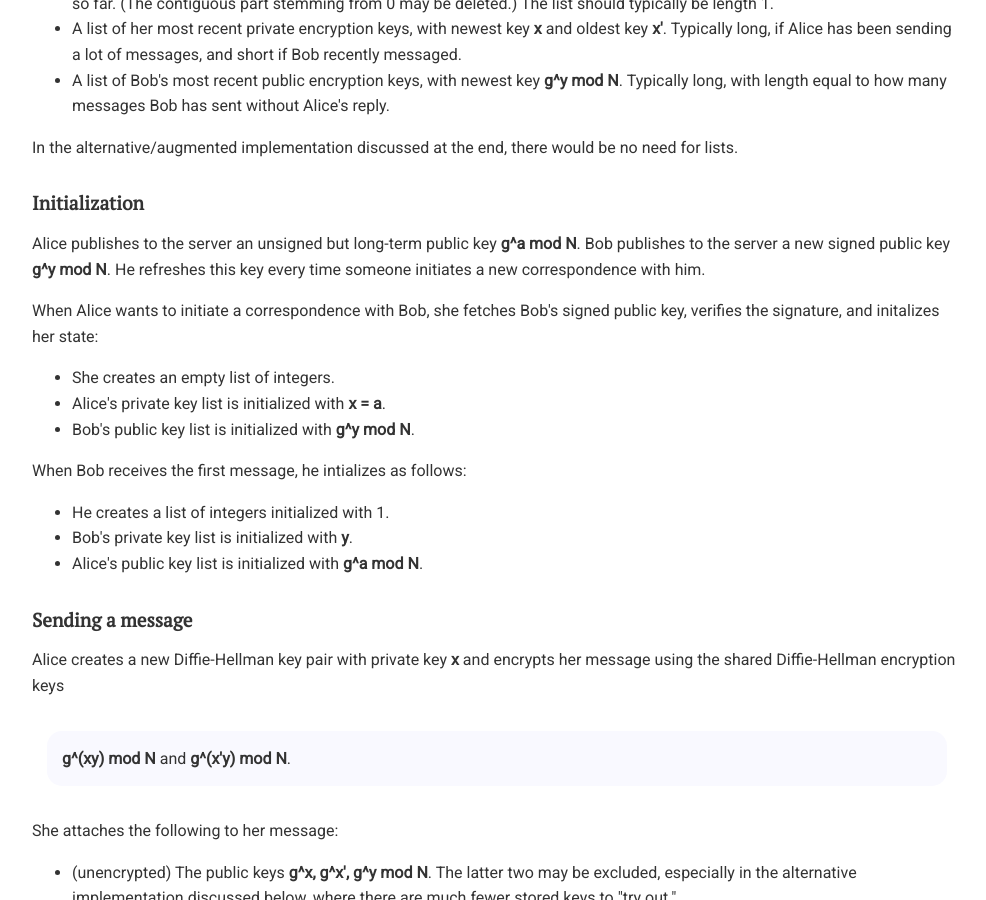
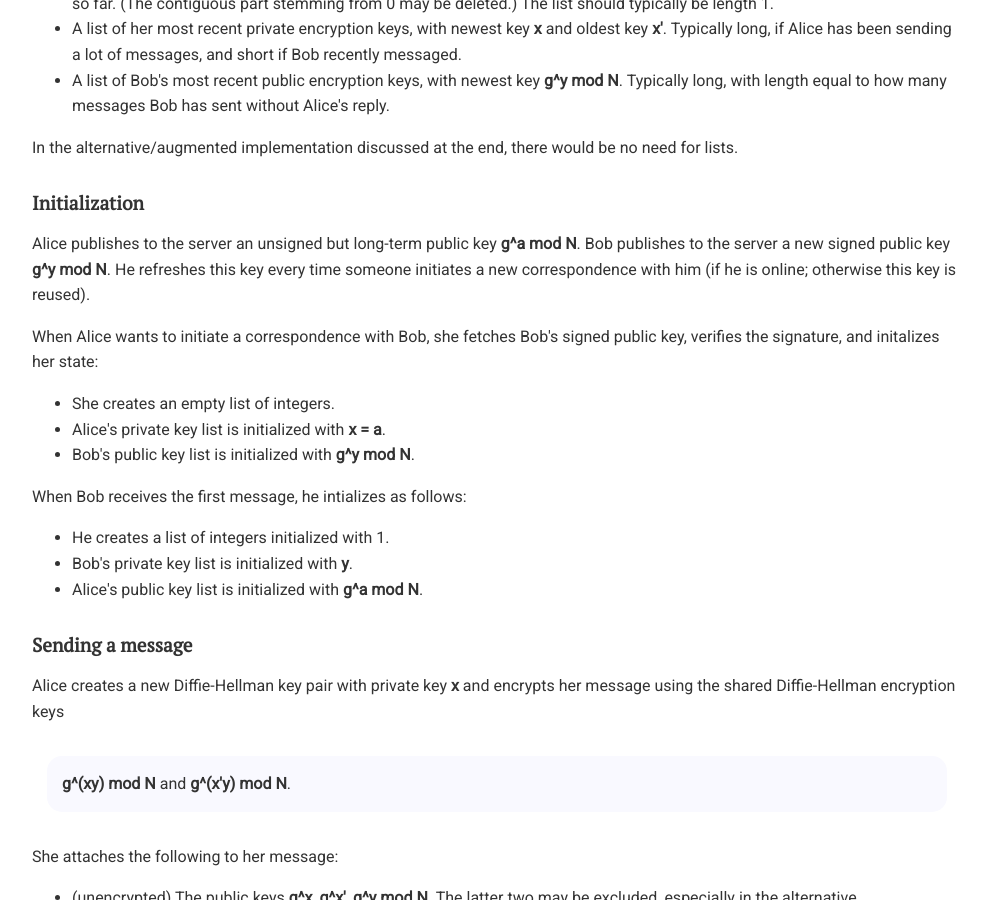
Before and after one commit to chatscrypt/chatscrypt.github.io, a Jekyll site: the page built from _posts/2020-01-23-the-chatscrypt-architecture-part-iii-authenticated-inductive-diffie-hellman.html, in a window 1280 px wide and 900 px high, scrolled down 1040 px. Shown: the whole window, without its empty margins (143-1129 px from the left). Built offline with Jekyll 4.4.1, drawn with Linux system fonts in a browser that asks for light colours; comment, search, counter and statistics services are not loaded.

Commit message:
Update 2020-01-23-the-chatscrypt-architecture-part-iii-authenticated-inductive-diffie-hellman.html

```diff
--- a/_posts/2020-01-23-the-chatscrypt-architecture-part-iii-authenticated-inductive-diffie-hellman.html
+++ b/_posts/2020-01-23-the-chatscrypt-architecture-part-iii-authenticated-inductive-diffie-hellman.html
@@ -36,7 +36,7 @@ I came up with the Authenticated Inductive Diffie-Hellman (AIDH) protocol as I f
 
 
 <h2>Initialization</h2>
-Alice publishes to the server an unsigned but long-term public key <b>g^a mod N</b>. Bob publishes to the server a new signed public key <b>g^y mod N</b>. He refreshes this key every time someone initiates a new correspondence with him.
+Alice publishes to the server an unsigned but long-term public key <b>g^a mod N</b>. Bob publishes to the server a new signed public key <b>g^y mod N</b>. He refreshes this key every time someone initiates a new correspondence with him (if he is online; otherwise this key is reused).
 
 <p>When Alice wants to initiate a correspondence with Bob, she fetches Bob's signed public key, verifies the signature, and initalizes her state:
 <ul>
```
